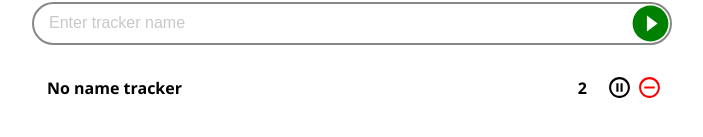
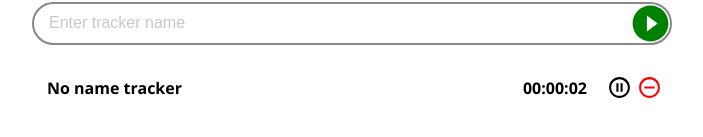
Before and after one commit to Markysh/tracker, a React (Create React App) app: page / in a window 1280 px wide. Both pictures are taken after a click on the icon 938 px from the left and 278 px from the top of the page. Shown: the part 255-392 px from the top of the page, without its empty margins (288-991 px from the left). Built offline with nearby package versions, Linux system fonts and the light colour scheme.

Commit message:
fix format time

```diff
--- a/src/components/trackerListItem/trackerListItem.js
+++ b/src/components/trackerListItem/trackerListItem.js
@@ -12,6 +12,19 @@ export const TrackerListItem = (props) => {
   const time = props.time;
   const active = props.active;
   const dispatch = useDispatch();
+
+  function format(duration) {
+    const hours = Math.floor(duration / 3600);
+    const minutesFractional = duration - 3600 * hours;
+    const minutes = Math.floor(minutesFractional / 60);
+    const seconds = minutesFractional - minutes * 60;
+
+    return `${pad(hours)}:${pad(minutes)}:${pad(seconds)}`;
+  }
+
+  function pad(value) {
+    return value.toString().padStart(2, "0");
+  }
 
   function onActiveClick() {
     if (active) {
@@ -29,7 +42,7 @@ export const TrackerListItem = (props) => {
     <div className={styles.container}>
       <div className={styles.name}>{name}</div>
       <div className={styles.details}>
-        <div className={styles.time}>{time}</div>
+        <div className={styles.time}>{format(time)}</div>
         {active ? (
           <StopTack className={styles.activeBtn} onClick={onActiveClick} />
         ) : (
```
Also changed, not shown: 2 other files (tests, documents, lock files or other folders).
